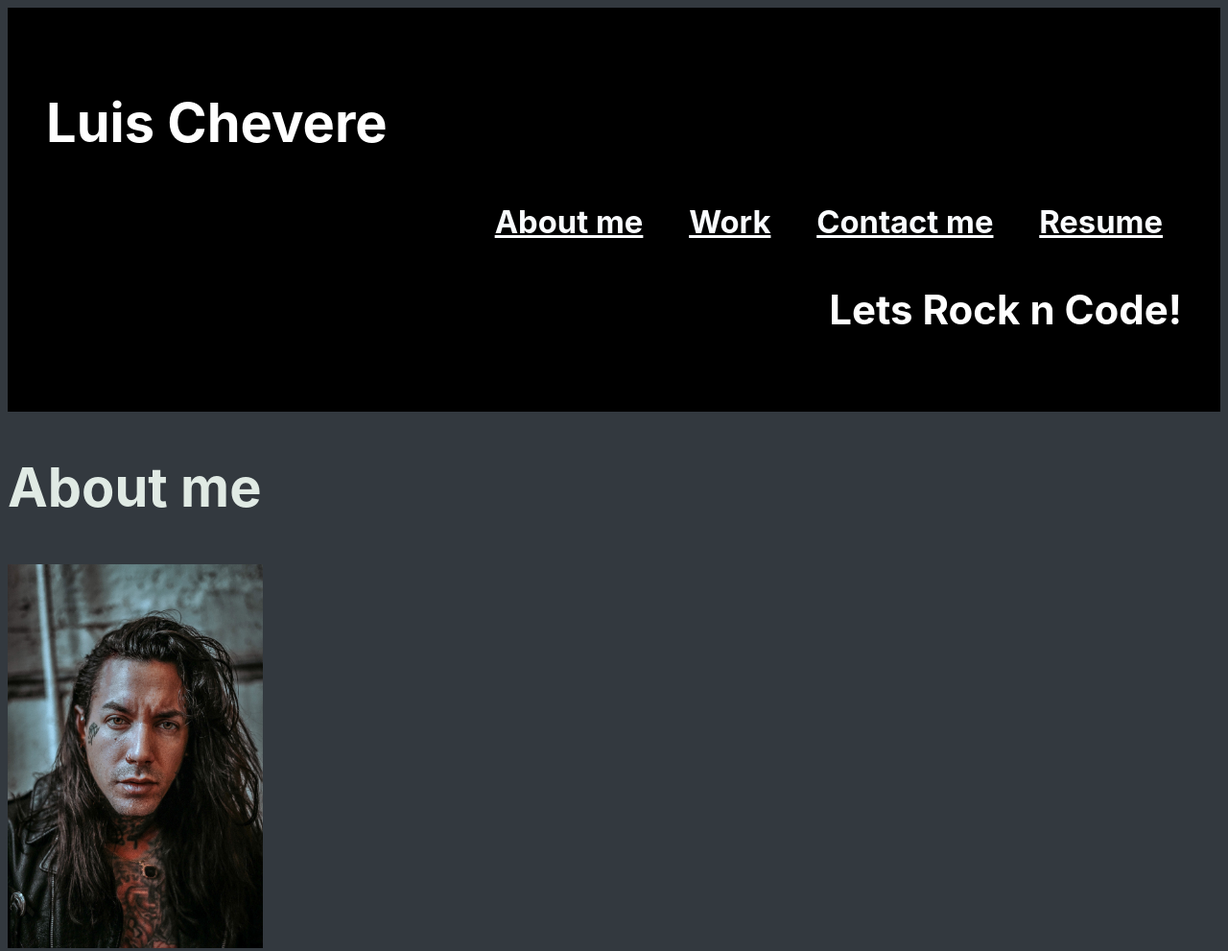
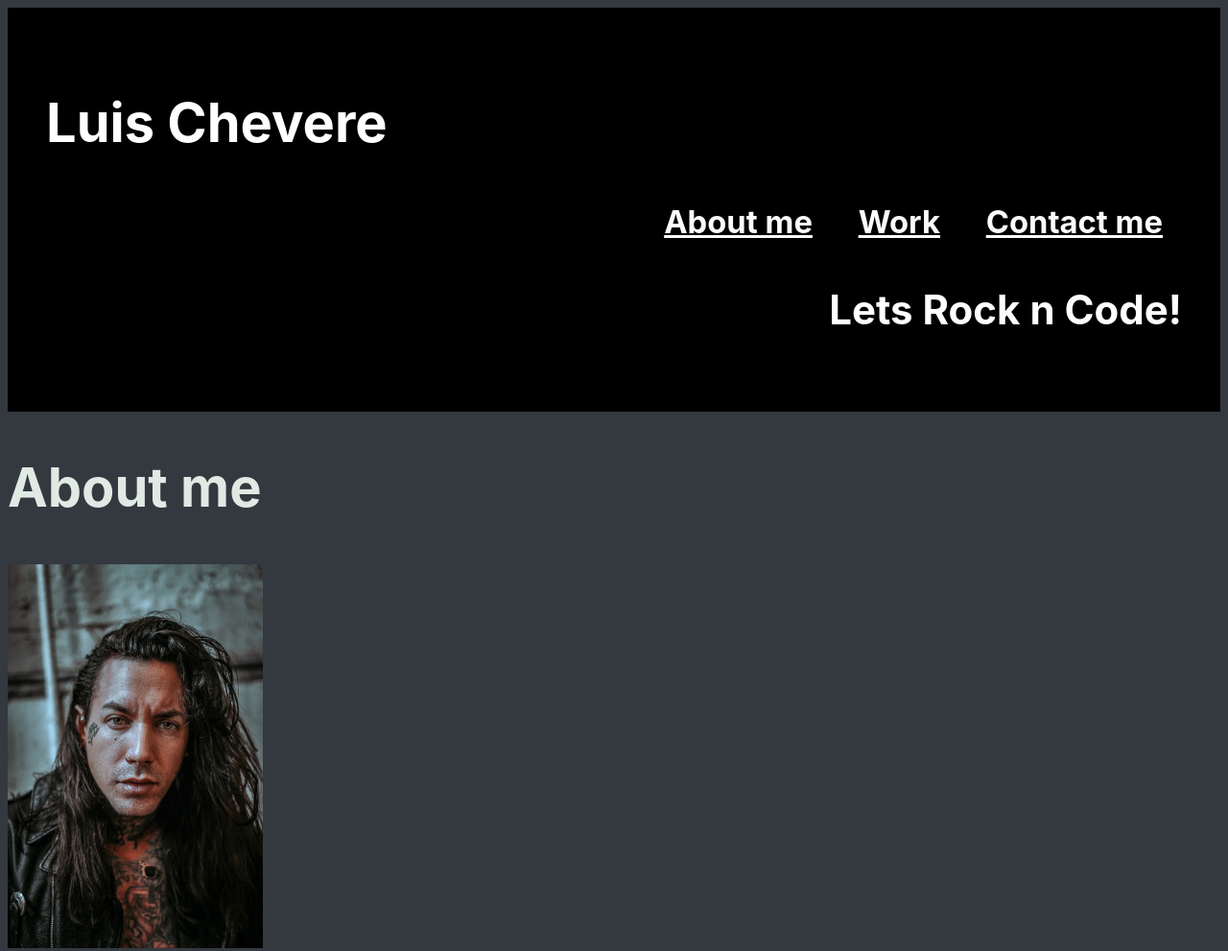
Before and after one commit to LuisChevere/Challenge-2---Portfolio, a plain HTML site: page index.html in a window 1280 px wide. Shown: the top 991 px of the page at 96% size. Drawn offline with Linux system fonts and the light colour scheme.

Commit message:
removed resume, final edit

```diff
--- a/index.html
+++ b/index.html
@@ -26,8 +26,6 @@
                     <a href="#Work">Work</a>
 
                     <a href="#Contact-me">Contact me</a>
-
-                    <a href="#Resume">Resume</a>
                 </h3>
                 <h2>Lets Rock n Code!</h2>
             </nav>
```
